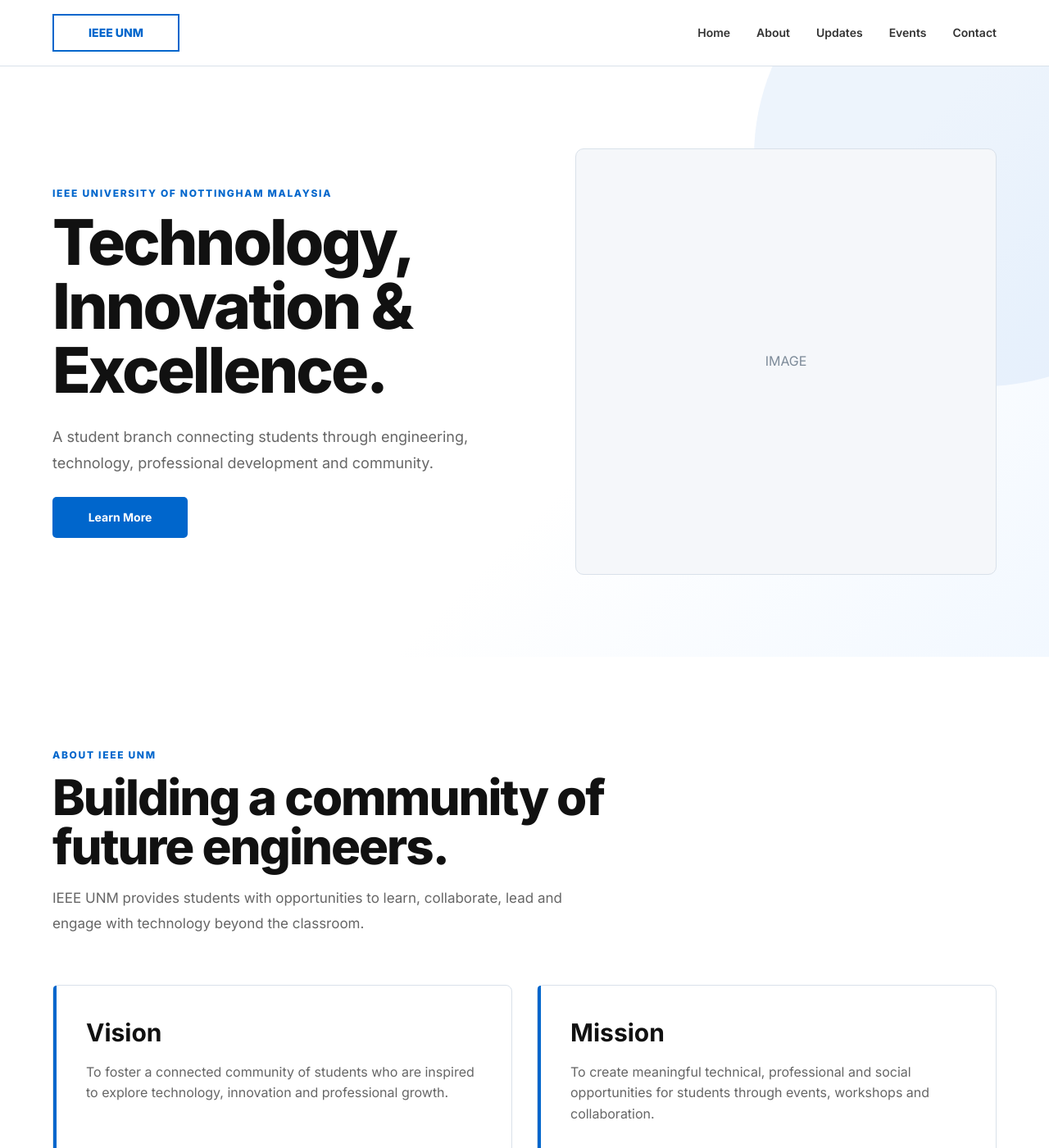
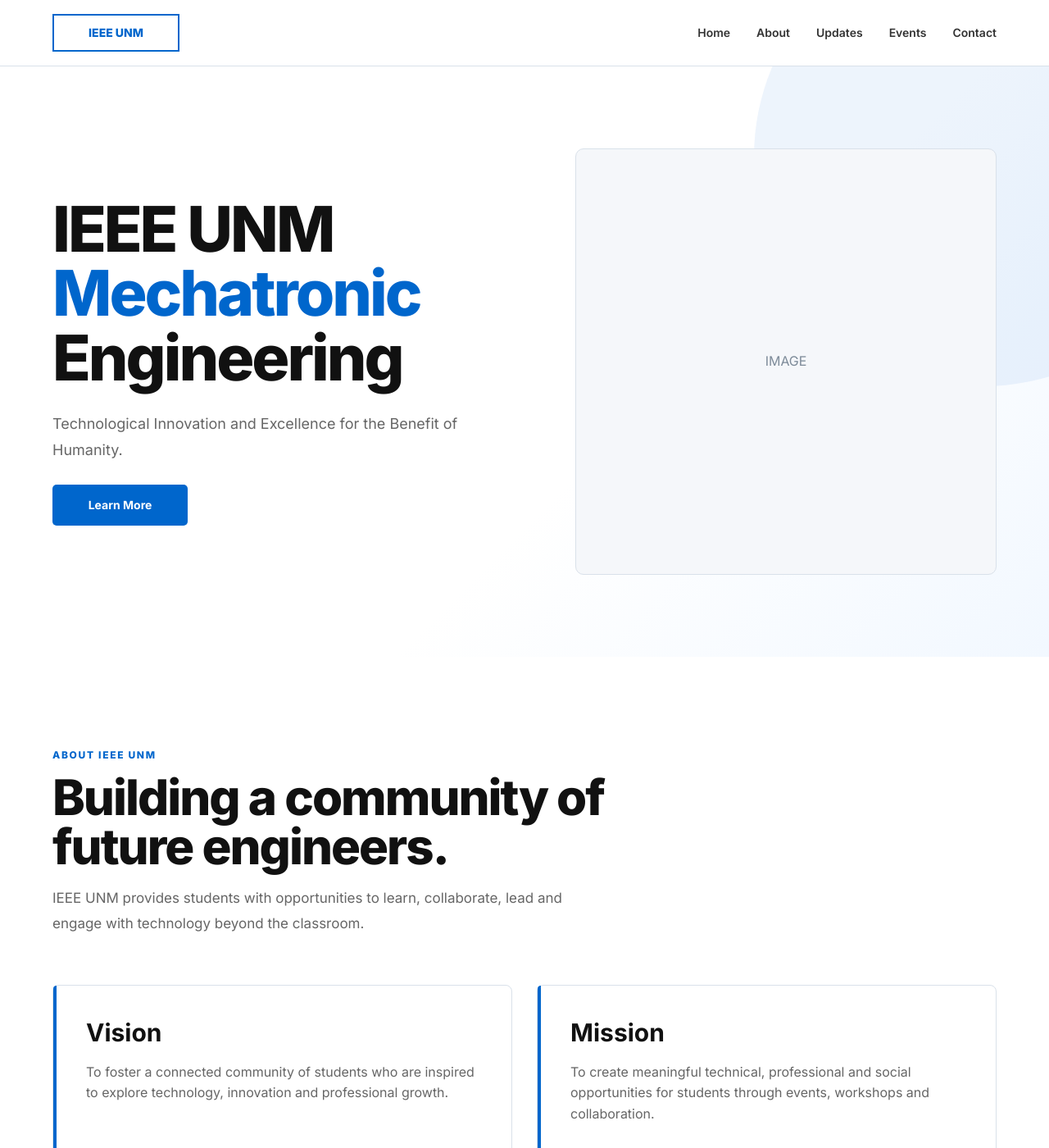
Before and after one commit to Tofu06/IEEE_UNM_websitetest, a Jekyll site: the page built from index.html, in a window 1280 px wide and 1400 px high. Shown: the whole window at 82% size. Built offline with Jekyll 4.4.1, drawn with Linux system fonts in a browser that asks for light colours.

```diff
--- a/assets/css/style.css
+++ b/assets/css/style.css
@@ -188,6 +188,43 @@ img {
     color: var(--gray);
     font-size: 18px;
     line-height: 1.8;
+}
+
+/* =========================================================
+   HERO ROTATING TEXT
+   ========================================================= */
+
+.rotating-wrapper {
+    display: inline-block;
+
+    min-width: 4ch;
+
+    color: var(--primary-blue);
+
+    overflow: hidden;
+
+    vertical-align: bottom;
+}
+
+#rotatingText {
+    display: inline-block;
+
+    animation: textSlideIn 0.45s ease;
+}
+
+
+/* Text entering */
+
+@keyframes textSlideIn {
+    from {
+        opacity: 0;
+        transform: translateY(100%);
+    }
+
+    to {
+        opacity: 1;
+        transform: translateY(0);
+    }
 }
 
 .button-placeholder {
--- a/assets/js/main.js
+++ b/assets/js/main.js
@@ -1,38 +1,82 @@
 document.addEventListener("DOMContentLoaded", () => {
+    /* =====================================================
+       MOBILE MENU
+       ===================================================== */
+
     const menuButton = document.getElementById("menuButton");
     const mainNav = document.getElementById("mainNav");
 
-    if (!menuButton || !mainNav) {
-        return;
-    }
-
-    const closeMenu = () => {
-        mainNav.classList.remove("active");
-        menuButton.classList.remove("active");
-        menuButton.setAttribute("aria-expanded", "false");
-        menuButton.setAttribute("aria-label", "Open menu");
-        menuButton.innerHTML = "☰";
-    };
-
+    if (menuButton && mainNav) {
         menuButton.addEventListener("click", () => {
             const isOpen = mainNav.classList.toggle("active");
 
-        menuButton.classList.toggle("active", isOpen);
-        menuButton.setAttribute("aria-expanded", String(isOpen));
             menuButton.setAttribute(
                 "aria-label",
                 isOpen ? "Close menu" : "Open menu"
             );
+
             menuButton.innerHTML = isOpen ? "✕" : "☰";
         });
 
         mainNav.querySelectorAll("a").forEach((link) => {
-        link.addEventListener("click", closeMenu);
+            link.addEventListener("click", () => {
+                mainNav.classList.remove("active");
+
+                menuButton.setAttribute(
+                    "aria-label",
+                    "Open menu"
+                );
+
+                menuButton.innerHTML = "☰";
+            });
         });
 
         window.addEventListener("resize", () => {
             if (window.innerWidth > 900) {
-            closeMenu();
+                mainNav.classList.remove("active");
+
+                menuButton.setAttribute(
+                    "aria-label",
+                    "Open menu"
+                );
+
+                menuButton.innerHTML = "☰";
             }
         });
+    }
+
+
+    /* =====================================================
+       HERO TEXT ROTATION
+       ===================================================== */
+
+    const rotatingText = document.getElementById("rotatingText");
+
+    if (rotatingText) {
+        const words = [
+            "Electrical",
+            "Electronic",
+            "Mechatronic",
+            "Computer Science"
+        ];
+
+        let currentIndex = 0;
+
+        setInterval(() => {
+            rotatingText.style.animation = "none";
+
+            // Force animation restart
+            void rotatingText.offsetWidth;
+
+            currentIndex =
+                (currentIndex + 1) % words.length;
+
+            rotatingText.textContent =
+                words[currentIndex];
+
+            rotatingText.style.animation =
+                "textSlideIn 0.45s ease";
+
+        }, 2500);
+    }
 });
--- a/index.html
+++ b/index.html
@@ -6,21 +6,34 @@ description: IEEE University of Nottingham Malaysia Student Branch.
 
 <section class="hero">
     <div class="container hero-grid">
+
         <div class="hero-content">
-            <p class="eyebrow">IEEE UNIVERSITY OF NOTTINGHAM MALAYSIA</p>
-            <h1>Technology, Innovation &amp; Excellence.</h1>
+
+            <h1>
+                IEEE UNM<br>
+
+                <span class="rotating-wrapper">
+                    <span id="rotatingText">Electrical</span>
+                </span>
+
+                Engineering
+            </h1>
+
             <p>
-                A student branch connecting students through engineering,
-                technology, professional development and community.
+                Technological Innovation and Excellence
+                for the Benefit of Humanity.
             </p>
-            <a class="button-placeholder" href="{{ '/about/' | relative_url }}">
+
+            <a href="about.html" class="button-placeholder">
                 Learn More
             </a>
+
         </div>
 
         <div class="hero-image">
             IMAGE
         </div>
+
     </div>
 </section>
 
```
Lines whose indentation alone changed are shown as unchanged.
